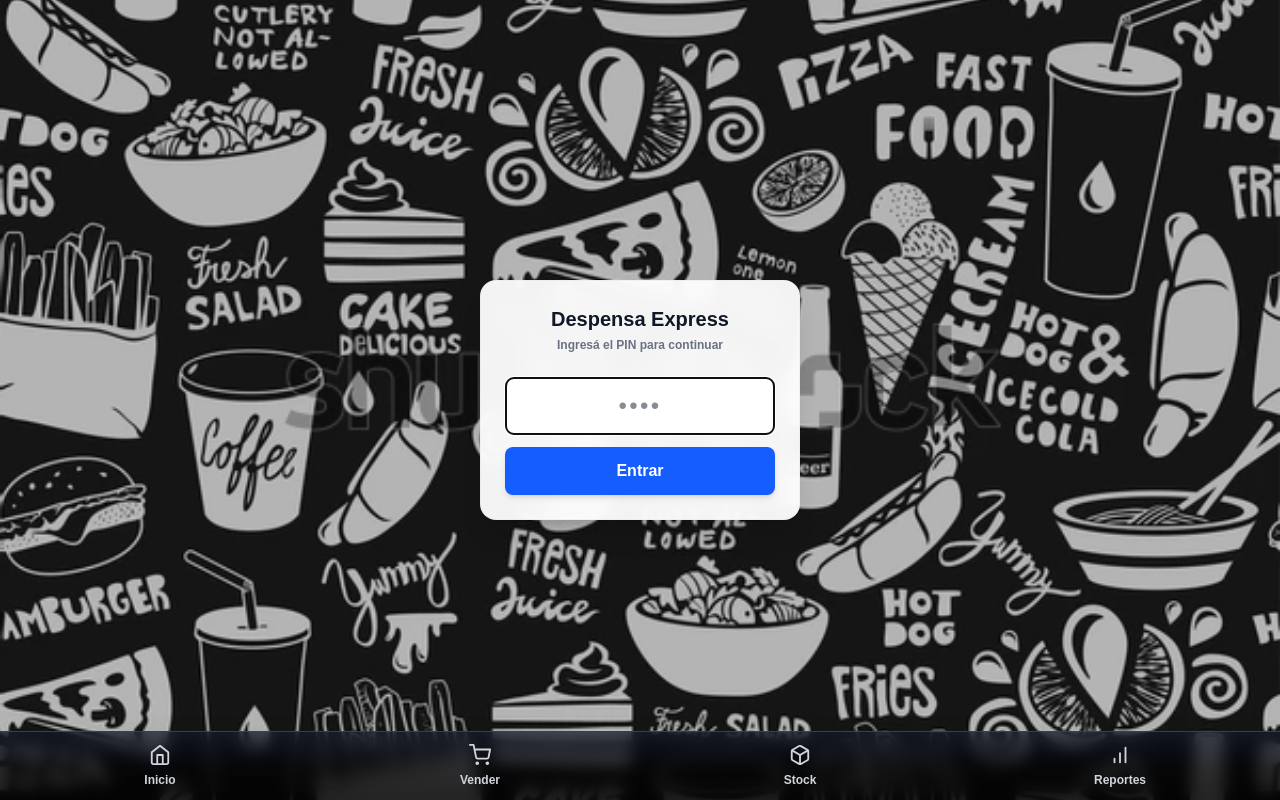
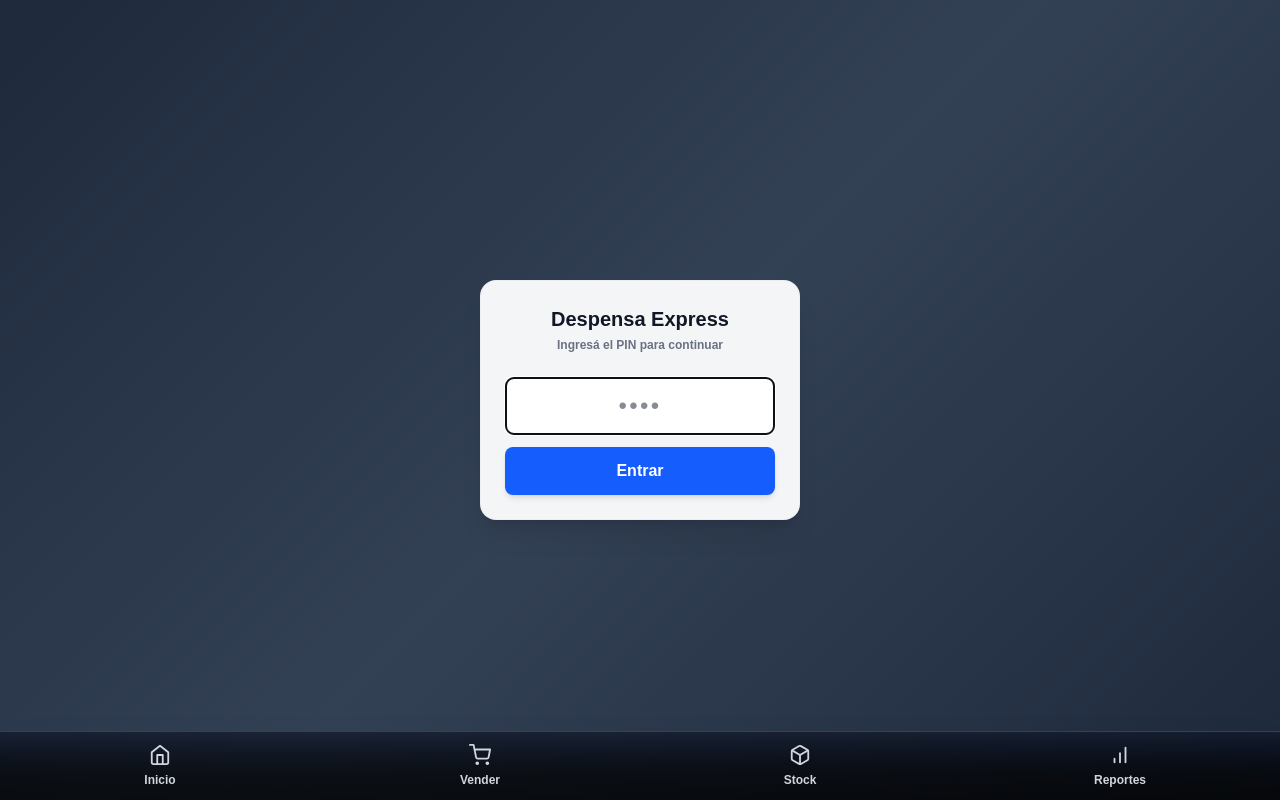
Before and after one commit to TobiasHuber05/despensa-express, a Next.js app: page /login in a window 1280 px wide. Built offline with nearby package versions, Linux system fonts and the light colour scheme.

Commit message:
fix: quitar output standalone, fondo gradiente

```diff
--- a/next.config.mjs
+++ b/next.config.mjs
@@ -1,6 +1,5 @@
 /** @type {import('next').NextConfig} */
 const nextConfig = {
-  output: 'standalone',
   allowedDevOrigins: ['192.168.0.5'],
 };
 
--- a/src/app/globals.css
+++ b/src/app/globals.css
@@ -25,24 +25,8 @@
   left: 0;
   right: 0;
   bottom: 0;
-  background-image: url('/fondo.png');
-  background-size: cover;
-  background-position: center;
-  background-repeat: no-repeat;
-  background-attachment: fixed;
-  background-color: #1f2937;
+  background: linear-gradient(135deg, #1e293b 0%, #334155 50%, #1e293b 100%);
   z-index: -2;
-}
-
-body::after {
-  content: '';
-  position: fixed;
-  top: 0;
-  left: 0;
-  right: 0;
-  bottom: 0;
-  background: rgba(0, 0, 0, 0.25);
-  z-index: -1;
 }
 
 body {
```
